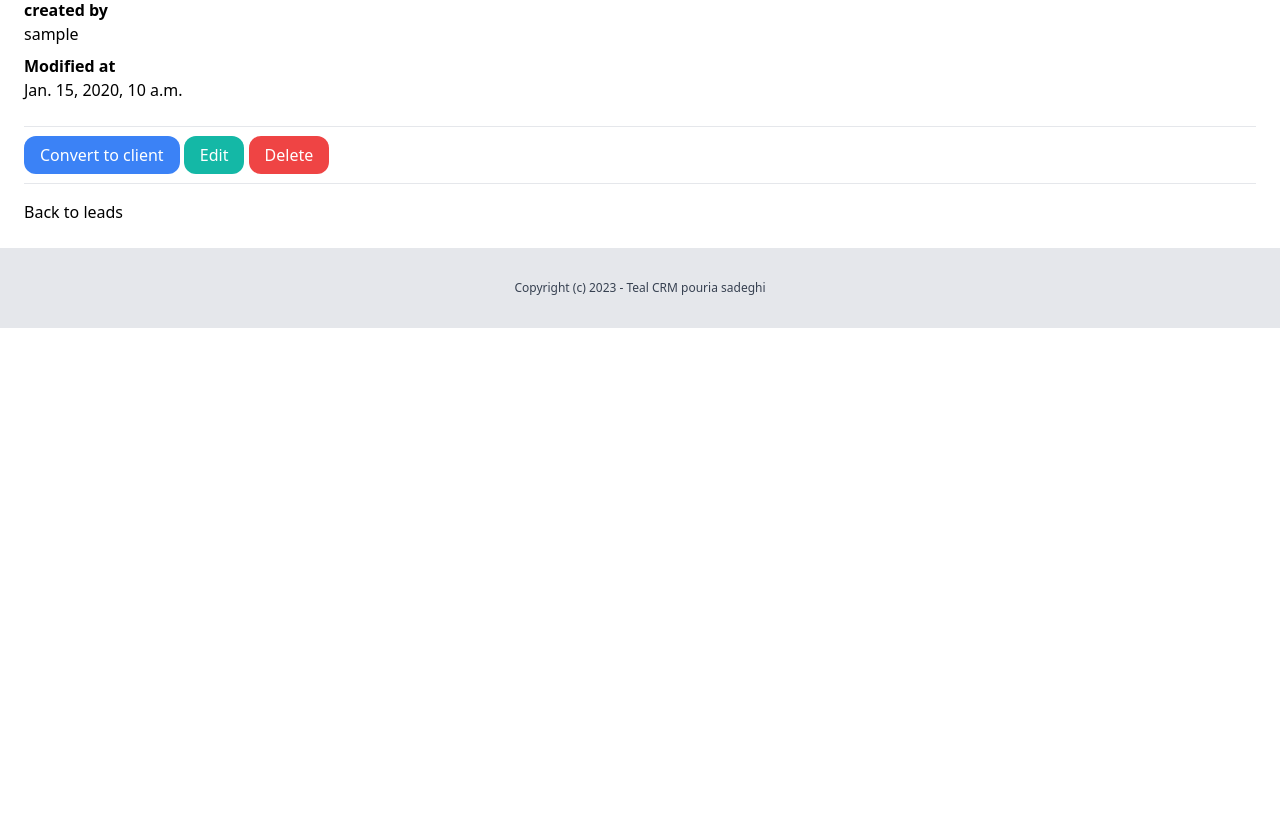
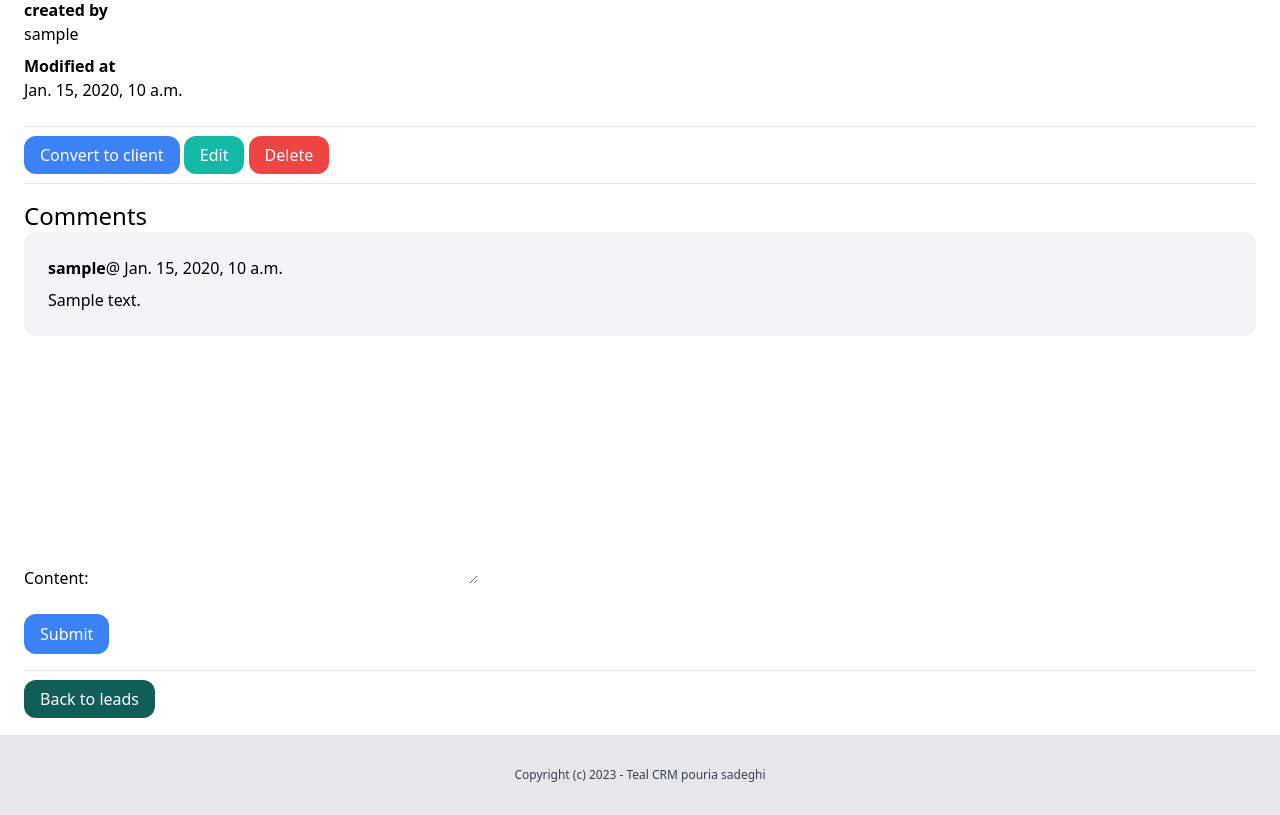
Before and after one commit to pouriasadeghi18/tealcrm, a Django app: page /dashboard/leads/1/ in a window 1280 px wide. Shown: the part 366-1181 px from the top of the page. Before the commit the page ends 694 px from the top, so only its background shows below. Run offline with Django 4.2, Linux system fonts and the light colour scheme; a user stored in the database is signed in; tables that the repository leaves empty hold one stand-in row (values such as "Sample post"); style sheets or scripts are compiled from the project's sources.

Commit message:
add comment for leads

```diff
--- a/tealcrm/lead/forms.py
+++ b/tealcrm/lead/forms.py
@@ -1,9 +1,16 @@
 from django import forms
 
-from .models import Lead
+from .models import Lead, Comment
 
 
 class AddLeadForm(forms.ModelForm):
     class Meta:
         model = Lead
         fields = ('name', 'email', 'description', 'priority', 'status',)
+
+
+
+class AddCommentForm(forms.ModelForm):
+    class Meta:
+        model = Comment
+        fields = ('content',)
--- a/tealcrm/lead/models.py
+++ b/tealcrm/lead/models.py
@@ -40,3 +40,11 @@
 
     def __str__(self):
         return self.name
+
+
+class Comment(models.Model):
+     team = models.ForeignKey(Team,related_name='lead_comments',on_delete=models.CASCADE)
+     lead = models.ForeignKey(Lead,related_name= "comments" , on_delete=models.CASCADE)
+     content = models.TextField(blank=True, null=True)
+     created_by = models.ForeignKey(User, related_name='lead_comments', on_delete=models.CASCADE)
+     created_at = models.DateTimeField(auto_now_add=True)
--- a/tealcrm/lead/templates/lead/lead_detail.html
+++ b/tealcrm/lead/templates/lead/lead_detail.html
@@ -34,8 +34,27 @@
             <a href="{% url 'leads:edit' lead.id %}" class="py-2 px-4 rounded-xl text-white bg-teal-500">Edit</a>
             <a href="#" onclick="document.getElementById('lead_delete_form').submit();" class="py-2 px-4 rounded-xl text-white bg-red-500" >Delete</a>
         <hr class="my-4">
+        <h2 class="text-2xl">Comments</h2>
 
-        <a href="{% url 'leads:list' %}">Back to leads</a>
+        <div class="space-y-4">
+            {% for comment in lead.comments.all %}
+                <div class="bg-gray-100 py-6 px-6 mb-2 rounded-xl">
+                    <p class="mb-2"><strong>{{comment.created_by}}</strong>@ {{comment.created_at}}</p>
+                    {{ comment.content }}
+                </div>
+            {% endfor %}
+        </div>
+
+        <form method="post" action="{% url 'leads:add_comment' lead.id %}">
+            {% csrf_token %}
+
+            {{ form.as_p }}
+            <button class="py-2 px-4 mt-6 rounded-xl text-white bg-blue-500">Submit</button>
+        </form>
+
+        <hr class="my-4">
+
+        <a href="{% url 'leads:list' %}" class="py-2 px-4 rounded-xl text-white bg-teal-800">Back to leads</a>
     </div>
 
  {% endblock %}
--- a/tealcrm/lead/urls.py
+++ b/tealcrm/lead/urls.py
@@ -12,5 +12,6 @@
     path('<int:pk>/delete/', views.LeadDeleteView.as_view(), name='delete'),
     path('<int:pk>/edit/', views.LeadUpdateView.as_view(),name='edit'),
     path('<int:pk>/convert/', views.ConvertToClientView.as_view(), name="convert"),
+    path('<int:pk>/add-comment/', views.AddCommentView.as_view(), name="add_comment"),
     path('add/', views.LeadCreateView.as_view() , name ='add'),
 ]
--- a/tealcrm/lead/views.py
+++ b/tealcrm/lead/views.py
@@ -4,6 +4,7 @@
 from django.utils.decorators import method_decorator
 from django.urls import reverse_lazy
 from django.views.generic import ListView , DetailView, DeleteView,UpdateView,CreateView,View
+from .forms import AddCommentForm
 
 
 from .forms import AddLeadForm
@@ -38,7 +39,10 @@
     @method_decorator(login_required)
     def dispatch(self,*args,**kwargs):
         return super().dispatch(*args,**kwargs)
-
+    def get_context_data(self,**kwargs):
+            context = super().get_context_data(**kwargs)
+            context['form'] = AddCommentForm()
+            return context
     def get_queryset(self):
         queryset = super(LeadDetailView,self).get_queryset()
         return queryset.filter(created_by=self.request.user,pk=self.kwargs.get('pk') )
@@ -54,12 +58,27 @@
 #     })
 
 
+class AddCommentView(View):
+    def post(self,request,*args,**kwargs):
+        pk = kwargs.get('pk')
+        form = AddCommentForm(request.POST)
+        if form.is_valid():
+            team = Team.objects.filter(created_by=self.request.user)[0]
+            comment = form.save(commit=False)
+            comment.team = team
+            comment.created_by = request.user
+            comment.lead_id = pk
+            comment.save()
+        return redirect('leads:detail',pk=pk)
+
 class LeadDeleteView(DeleteView):
         model = Lead
         success_url = reverse_lazy('leads:list')
         @method_decorator(login_required)
         def dispatch(self,*args,**kwargs):
             return super().dispatch(*args,**kwargs)
+
+
         def get_queryset(self):
             queryset = super(LeadDeleteView,self).get_queryset()
             return queryset.filter(created_by=self.request.user,pk=self.kwargs.get('pk') )
```
Also changed, not shown: tealcrm/lead/migrations/0006_comment.py (added).
